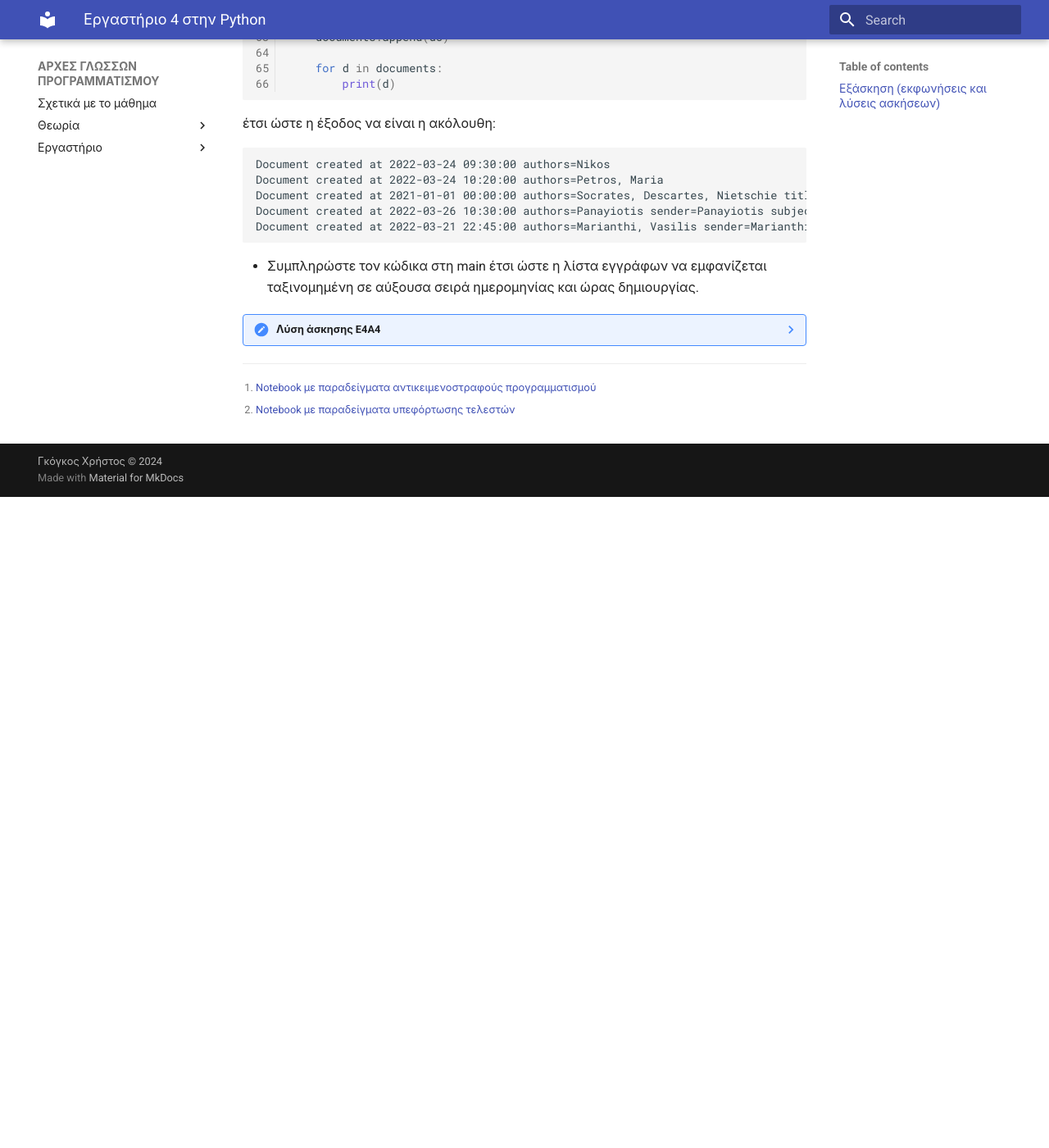
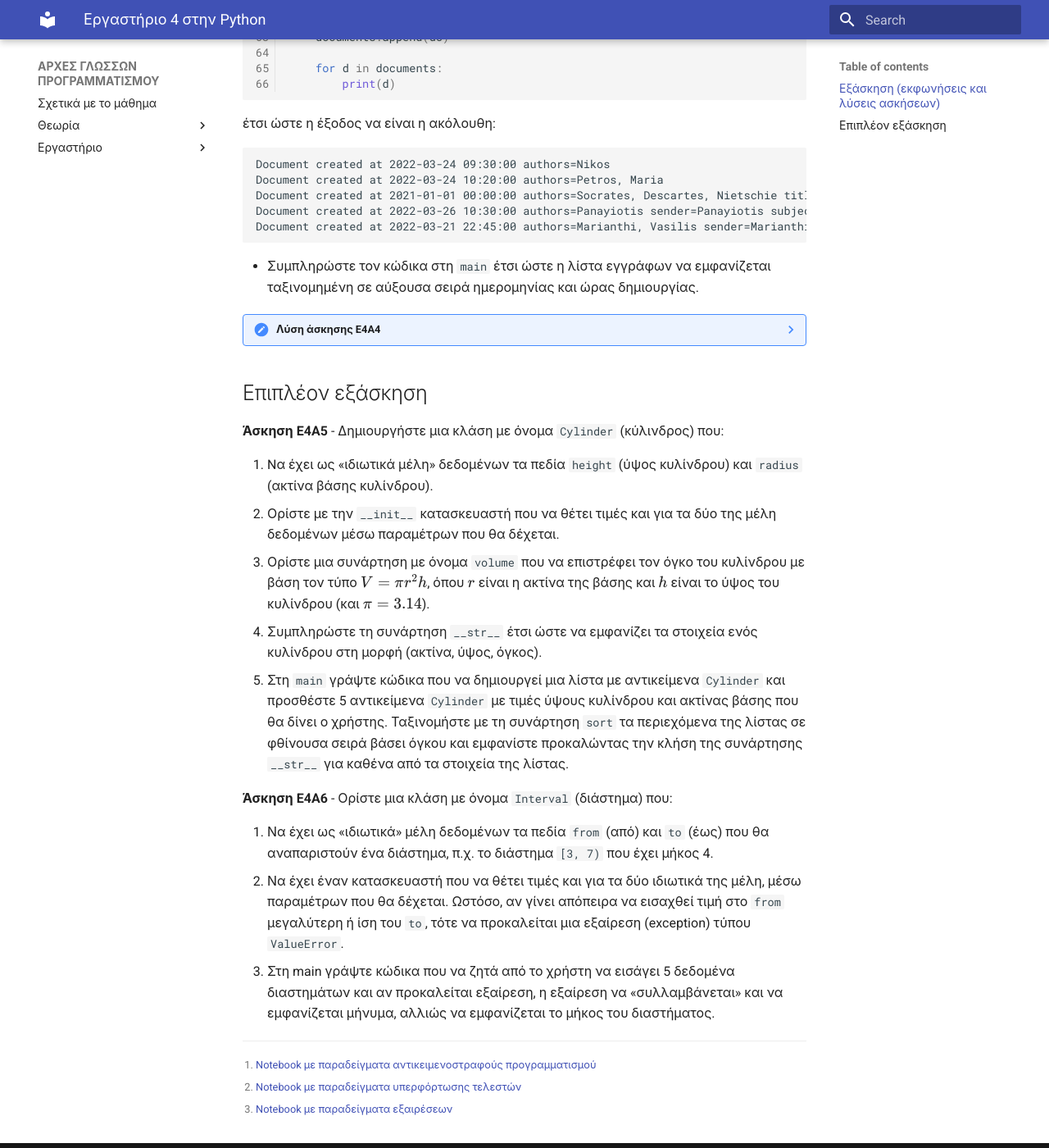
Before and after one commit to chgogos/dituoi_ARCHES_GLOSSON_PROGRAMMATISMOU, an MkDocs documentation site: the page built from docs/lab4_python.md, in a window 1280 px wide and 1400 px high, scrolled down 3881 px. Shown: the whole window at 82% size. Built offline with MkDocs 1.6.1 and Material for MkDocs 9.7.7, drawn with Linux system fonts in a browser that asks for light colours; before the commit the page ends 4487 px from its top, so only the background shows below that; some of the changed text lies outside the part shown.

Commit message:
lab4 oop

````diff
--- a/docs/lab4_python.md
+++ b/docs/lab4_python.md
@@ -1,14 +1,17 @@
 # Εργαστήριο 4 στην Python
 
-Θέματα που εξετάζονται στο εργαστήριο: αντικειμενοστραφής προγραμματισμός με την Python[^1], οι μέθοδοι ```__init__```, ```__str__```, ```__repr__```, υπερφόρτωση τελεστών[^2], κληρονομικότητα.
+Θέματα που εξετάζονται στο εργαστήριο: αντικειμενοστραφής προγραμματισμός με την Python[^1], οι μέθοδοι ```__init__```, ```__str__```, ```__repr__```, υπερφόρτωση τελεστών[^2], κληρονομικότητα, εξαιρέσεις[^3].
 
 [^1]: [Notebook με παραδείγματα αντικειμενοστραφούς προγραμματισμού](https://github.com/chgogos/dituoi_agp/blob/main/pl/python/notebooks/11-classes.ipynb)
 
-[^2]: [Notebook με παραδείγματα υπεφόρτωσης τελεστών](https://github.com/chgogos/dituoi_agp/blob/main/pl/python/notebooks/34-operator_overloading.ipynb)
+[^2]: [Notebook με παραδείγματα υπερφόρτωσης τελεστών](https://github.com/chgogos/dituoi_agp/blob/main/pl/python/notebooks/34-operator_overloading.ipynb)
+
+[^3]: [Notebook με παραδείγματα εξαιρέσεων](https://github.com/chgogos/dituoi_agp/blob/main/pl/python/notebooks/07-exceptions.ipynb)
+
 
 ## Εξάσκηση (εκφωνήσεις και λύσεις ασκήσεων)
 
-**Άσκηση E4A1** - Δημιουργήστε μια κλάση Car με μέλη δεδομένων τη μάρκα (brand), το μοντέλο (model) και το έτος κατασκευής (year). Υλοποιήστε τη μέθοδο κατασκευής \_\_init\_\_ και τη μέθοδο \_\_str\_\_ που θα εμφανίζει πληροφορίες για κάθε αντικείμενο τύπου Car. Διαβάστε τα ακόλουθα δεδομένα και δημιουργήστε στιγμιότυπα αντικειμένων Car. Ταξινομήστε τα αντικείμενα πρώτα με βάση το έτος κατασκευής, και μετά με βάση τη μάρκα. Εμφανίστε τα ταξινομημένα αντικείμενα.
+**Άσκηση E4A1** - Δημιουργήστε μια κλάση ```Car``` με μέλη δεδομένων τη μάρκα (```brand```), το μοντέλο (```model```) και το έτος κατασκευής (```year```). Υλοποιήστε τη μέθοδο κατασκευής ```__init__``` και τη μέθοδο ```__str__``` που θα εμφανίζει πληροφορίες για κάθε αντικείμενο τύπου ```Car```. Διαβάστε τα ακόλουθα δεδομένα και δημιουργήστε στιγμιότυπα αντικειμένων ```Car```. Ταξινομήστε τα αντικείμενα πρώτα με βάση το έτος κατασκευής, και μετά με βάση τη μάρκα. Εμφανίστε τα ταξινομημένα αντικείμενα.
 
 ```
 cars = """
@@ -44,7 +47,7 @@ cars = """
     Brand: Dodge, model: Viper, year: 1991
     ```
 
-**Άσκηση E4A2** - Δίνεται ο ακόλουθος κώδικας που ορίζει την κλάση Juice και υπερφορτώνει τον τελεστή +.
+**Άσκηση E4A2** - Δίνεται ο ακόλουθος κώδικας που ορίζει την κλάση ```Juice``` και υπερφορτώνει τον τελεστή ```+```.
 
 ```Python
 class Juice:
@@ -64,9 +67,9 @@ result = a + b
 print(result)
 ```
 
-* Προσθέστε το επιπλέον πεδίο τιμή (price).
+* Προσθέστε το επιπλέον πεδίο τιμή (```price```).
 * Όταν εφαρμόζεται ο τελεστής πρόσθεσης ο νέος χυμός να έχει τιμή ίση με το άθροισμα τιμών των δύο χυμών.
-* Προσθέστε τη μέθοδο pour() που να δέχεται ως παράμετρο μια τιμή από το 0% μέχρι το 100% και να επιστρέφει ένα νέο αντικείμενο Juice με το χυμό που προκύπτει αν ληφθεί το αντίστοιχο ποσοστό περιεχομένου από το καλών αντικείμενο.
+* Προσθέστε τη μέθοδο ```pour``` που να δέχεται ως παράμετρο μια τιμή από το 0% μέχρι το 100% και να επιστρέφει ένα νέο αντικείμενο ```Juice``` με το χυμό που προκύπτει αν ληφθεί το αντίστοιχο ποσοστό περιεχομένου από το καλών αντικείμενο.
 
 
 ??? note "Λύση άσκησης E4A2"
@@ -83,7 +86,7 @@ print(result)
     Orange&Apple (1.40L) 2.60 €
     ```
 
-**Άσκηση E4A3** - Δημιουργήστε μια κλάση Stack που να ορίζει μια στοίβα. Η στοίβα να υποστηρίζει τις λειτουργίες ώθηση (push), απώθηση (pop), εκκαθάριση περιεχομένων στοίβας (clear) και εμφάνιση περιεχομένων στοίβας (με τη χρήση του \_\_str\_\_). Τροποποιήστε το ακόλουθο template κώδικα έτσι ώστε η λύση σας να επιτυγχάνει σε όλα τα unit tests.
+**Άσκηση E4A3** - Δημιουργήστε μια κλάση ```Stack``` που να ορίζει μια στοίβα. Η στοίβα να υποστηρίζει τις λειτουργίες ώθηση (```push```), απώθηση (```pop```), εκκαθάριση περιεχομένων στοίβας (```clear```) και εμφάνιση περιεχομένων στοίβας (με τη χρήση του ```__str__```). Τροποποιήστε το ακόλουθο template κώδικα έτσι ώστε η λύση σας να επιτυγχάνει σε όλα τα unit tests.
 
 ```{.py title="template4_3.py" linenums="1"}
 --8<-- "src/python/lab4/template4_3.py"
@@ -119,7 +122,7 @@ Document created at 2022-03-26 10:30:00 authors=Panayiotis sender=Panayiotis sub
 Document created at 2022-03-21 22:45:00 authors=Marianthi, Vasilis sender=Marianthi subject=SPAM recipients=Maria, Christos, Vasilis, Sofia type=EMAIL
 ```
 
-* Συμπληρώστε τον κώδικα στη main έτσι ώστε η λίστα εγγράφων να εμφανίζεται ταξινομημένη σε αύξουσα σειρά ημερομηνίας και ώρας δημιουργίας.
+* Συμπληρώστε τον κώδικα στη ```main``` έτσι ώστε η λίστα εγγράφων να εμφανίζεται ταξινομημένη σε αύξουσα σειρά ημερομηνίας και ώρας δημιουργίας.
 
 ??? note "Λύση άσκησης E4A4"
     ```{.py title="template4_4_sol.py" linenums="1"}
@@ -139,3 +142,20 @@ Document created at 2022-03-21 22:45:00 authors=Marianthi, Vasilis sender=Marian
     Document created at 2022-03-24 10:20:00 authors=Petros, Maria
     Document created at 2022-03-26 10:30:00 authors=Panayiotis sender=Panayiotis subject=Important notice recipients=Maria type=EMAIL
     ```
+
+## Επιπλέον εξάσκηση
+
+**Άσκηση E4A5** - Δημιουργήστε μια κλάση με όνομα ```Cylinder``` (κύλινδρος) που:
+
+1. Nα έχει ως «ιδιωτικά μέλη» δεδομένων τα πεδία ```height``` (ύψος κυλίνδρου) και ```radius``` (ακτίνα βάσης κυλίνδρου).
+2. Ορίστε με την ```__init__``` κατασκευαστή που να θέτει τιμές και για τα δύο της μέλη δεδομένων μέσω παραμέτρων που θα δέχεται.
+3. Ορίστε μια συνάρτηση με όνομα ```volume``` που να επιστρέφει τον όγκο του κυλίνδρου με βάση τον τύπο $V=\pi r^2h$, όπου $r$ είναι η ακτίνα της βάσης και $h$ είναι το ύψος του κυλίνδρου (και $\pi = 3.14$).
+4. Συμπληρώστε τη συνάρτηση ```__str__``` έτσι ώστε να εμφανίζει τα στοιχεία ενός κυλίνδρου στη μορφή (ακτίνα, ύψος, όγκος).
+5. Στη ```main``` γράψτε κώδικα που να δημιουργεί μια λίστα με αντικείμενα ```Cylinder``` και προσθέστε 5 αντικείμενα ```Cylinder``` με τιμές ύψους κυλίνδρου και ακτίνας βάσης που θα δίνει ο χρήστης. Ταξινομήστε με τη συνάρτηση ```sort```  τα περιεχόμενα της λίστας σε φθίνουσα σειρά βάσει όγκου και εμφανίστε προκαλώντας την κλήση της συνάρτησης ```__str__``` για καθένα από τα στοιχεία της λίστας.
+
+
+**Άσκηση E4A6** - Ορίστε μια κλάση με όνομα ```Interval``` (διάστημα) που:
+
+1.	Να έχει ως «ιδιωτικά» μέλη δεδομένων τα πεδία ```from``` (από) και ```to``` (έως) που θα αναπαριστούν ένα διάστημα, π.χ. το διάστημα ```[3, 7)``` που έχει μήκος 4.
+2.	Να έχει έναν κατασκευαστή που να θέτει τιμές και για τα δύο ιδιωτικά της μέλη, μέσω παραμέτρων που θα δέχεται. Ωστόσο, αν γίνει απόπειρα να εισαχθεί τιμή στο ```from``` μεγαλύτερη ή ίση του ```to```, τότε να προκαλείται μια εξαίρεση (exception) τύπου ```ValueError```.
+3.	Στη main γράψτε κώδικα που να ζητά από το χρήστη να εισάγει 5 δεδομένα διαστημάτων και αν προκαλείται εξαίρεση, η εξαίρεση να «συλλαμβάνεται» και να εμφανίζεται μήνυμα, αλλιώς να εμφανίζεται το μήκος του διαστήματος.
````
Also changed, not shown: other parts of docs/lab4_python.md (+1 -1 lines), docs/assignment2024_1_sol.md (added, +45 -0 lines), docs/assignments/2024_1/erotima1.py (added, +68 -0 lines), docs/assignments/2024_1/erotima2.py (added, +28 -0 lines), docs/assignments/2024_1/points.txt (added, +100 -0 lines), docs/assignments/2024_1/utils.py (added, +32 -0 lines), docs/lab-python.md (+1 -0 lines), docs/lab.md (+2 -1 lines), docs/theory_ch12.md (added).
